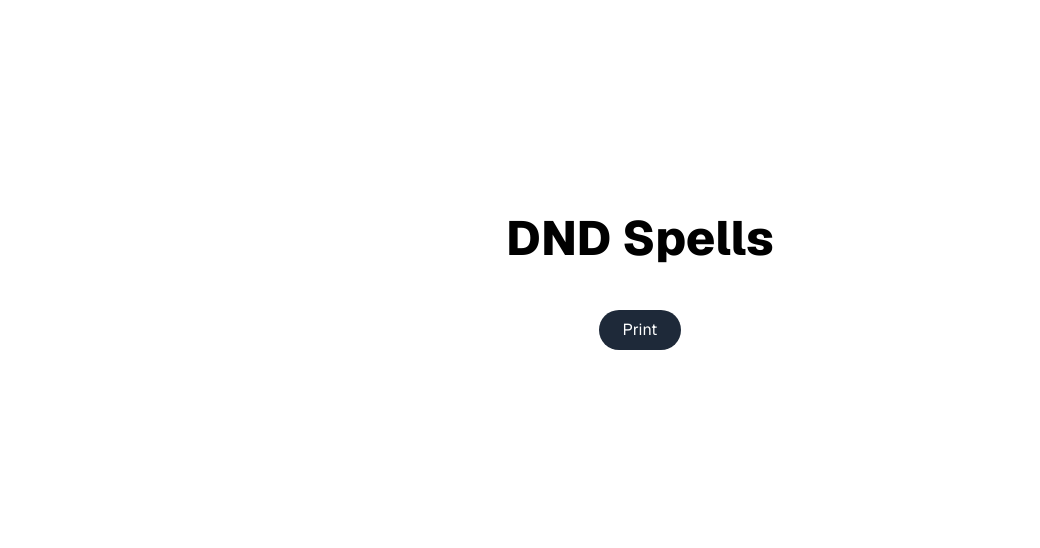
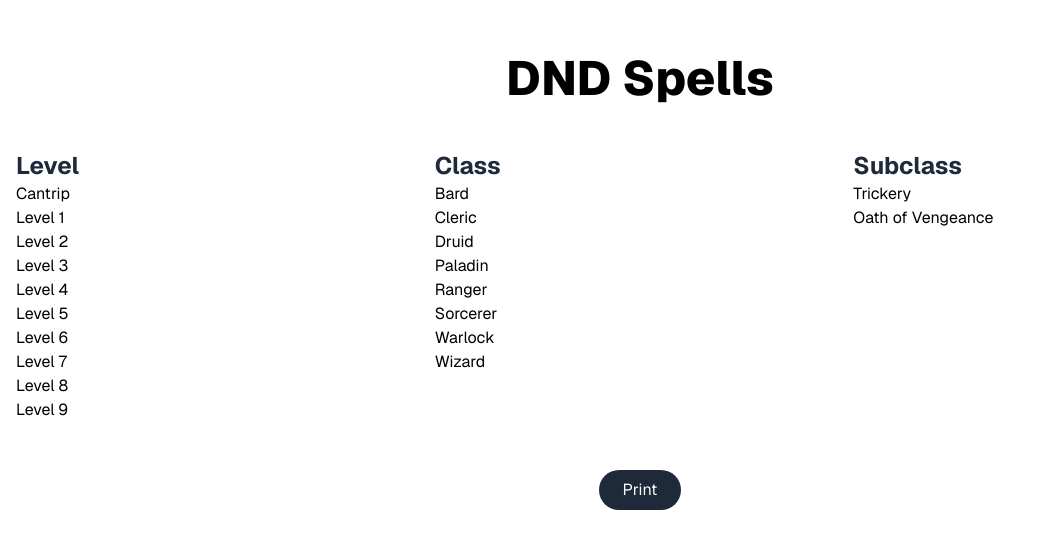
Before and after one commit to adamlamaa/dnd-spells, a Next.js app: page / in a window 1280 px wide. Shown: the part 118-666 px from the top of the page, without its empty margins (0-1040 px from the left). Built offline with nearby package versions, Linux system fonts and the light colour scheme.

Commit message:
Start work on filters

```diff
--- /dev/null
+++ b/src/app/filter/section/spellFilterSection.tsx
@@ -0,0 +1,18 @@
+import type { ReactNode } from "react"
+
+interface SpellFilterSectionProps {
+  title: string
+  children?: ReactNode
+}
+
+export const SpellFilterSection = ({
+  title,
+  children,
+}: SpellFilterSectionProps) => {
+  return (
+    <div className={"flex-1"}>
+      <h2>{title}</h2>
+      {children}
+    </div>
+  )
+}
--- /dev/null
+++ b/src/app/filter/spellFilters.tsx
@@ -0,0 +1,58 @@
+import { SpellFilterSection } from "./section/spellFilterSection"
+
+interface SpellFiltersProps {
+  id?: string
+}
+
+const SpellLevel = {
+  cantrip: "Cantrip",
+  level1: "Level 1",
+  level2: "Level 2",
+  level3: "Level 3",
+  level4: "Level 4",
+  level5: "Level 5",
+  level6: "Level 6",
+  level7: "Level 7",
+  level8: "Level 8",
+  level9: "Level 9",
+} as const
+
+const SpellClass = {
+  bard: "Bard",
+  cleric: "Cleric",
+  druid: "Druid",
+  paladin: "Paladin",
+  ranger: "Ranger",
+  sorcerer: "Sorcerer",
+  warlock: "Warlock",
+  wizard: "Wizard",
+}
+
+const SpellSubClass = {
+  cleric_trickery: "Trickery",
+  paladin_oath_of_vengeance: "Oath of Vengeance",
+}
+
+export const SpellFilters = ({ id }: SpellFiltersProps) => {
+  return (
+    <div className={"flex w-full gap-2"}>
+      <SpellFilterSection title={"Level"}>
+        {Object.keys(SpellLevel).map((key) => (
+          <div key={key}>{SpellLevel[key as keyof typeof SpellLevel]}</div>
+        ))}
+      </SpellFilterSection>
+      <SpellFilterSection title={"Class"}>
+        {Object.keys(SpellClass).map((key) => (
+          <div key={key}>{SpellClass[key as keyof typeof SpellClass]}</div>
+        ))}
+      </SpellFilterSection>
+      <SpellFilterSection title={"Subclass"}>
+        {Object.keys(SpellSubClass).map((key) => (
+          <div key={key}>
+            {SpellSubClass[key as keyof typeof SpellSubClass]}
+          </div>
+        ))}
+      </SpellFilterSection>
+    </div>
+  )
+}
--- a/src/app/page.tsx
+++ b/src/app/page.tsx
@@ -1,10 +1,12 @@
 import { Print } from "./print/print"
+import { SpellFilters } from "./filter/spellFilters"
 
 export default function HomePage() {
   return (
     <main className="flex min-h-screen flex-col items-center justify-center">
       <div className="container flex flex-col items-center justify-center gap-12 px-4 py-16">
         <h1 className="text-5xl font-extrabold">DND Spells</h1>
+        <SpellFilters />
         <Print />
       </div>
     </main>
--- a/src/app/print/spellBook/card/spellCard.tsx
+++ b/src/app/print/spellBook/card/spellCard.tsx
@@ -1,4 +1,3 @@
-import React from "react"
 import type { Spell } from "../../../../types/spell"
 import { SpellCardLayout } from "./layout/spellCardLayout"
 
--- a/src/styles/globals.css
+++ b/src/styles/globals.css
@@ -1,4 +1,10 @@
 @import "tailwindcss";
+
+@layer base {
+  h2 {
+    @apply text-2xl font-bold text-gray-800;
+  }
+}
 
 @theme {
   --font-sans: var(--font-geist-sans), ui-sans-serif, system-ui, sans-serif,
```
Also changed, not shown: src/spells.json.
